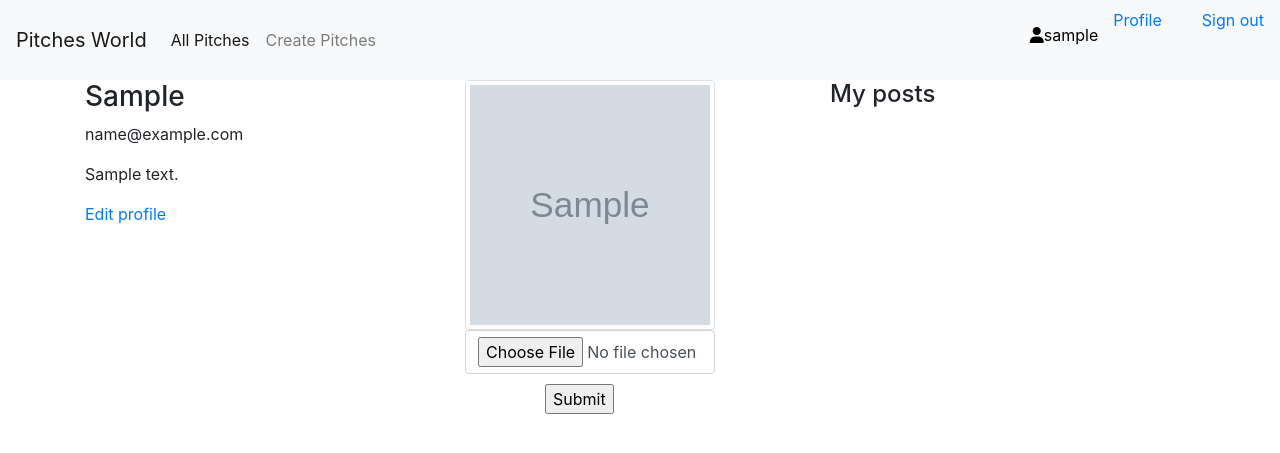
After one commit to Sieva-cmd/Pitches, a Flask app: a page that uses app/templates/navbar.html in a window 1280 px wide. The commit adds this page. Shown: the top 453 px of the page. Run offline with Flask 2, Linux system fonts and the light colour scheme; a user stored in the database is signed in; tables that the repository leaves empty hold one stand-in row (values such as "Sample post"); grey boxes marked "Sample" are stand-in pictures; some libraries are stand-ins or nearby versions.

Commit message:
add profile picture

```diff
--- a/app/__init__.py
+++ b/app/__init__.py
@@ -3,6 +3,7 @@ from flask_bootstrap import Bootstrap
 from config import config_options
 from flask_sqlalchemy import SQLAlchemy
 from flask_login import LoginManager
+from flask_uploads import UploadSet,configure_uploads,IMAGES
 
 
 
@@ -17,9 +18,13 @@ login_manager = LoginManager()
 login_manager.session_protection = 'strong'
 login_manager.login_view = 'auth.login'
 
+
+photos = UploadSet('photos',IMAGES,default_dest=lambda app:"app/static/photos")
 def create_app(config_name):
 
     app = Flask(__name__)
+
+    configure_uploads(app,photos)
 
     # Creating the app configurations
     app.config.from_object(config_options[config_name])
--- a/app/main/forms.py
+++ b/app/main/forms.py
@@ -4,6 +4,10 @@ from wtforms.validators import DataRequired
 
 class PitchForm(FlaskForm):
     title = StringField('Title', validators=[DataRequired()])
-    category = SelectField('Category', choices=[('Advertisement','Advertisement'),('Interview','Interview'),('Product','Product'),('Technology','Technology')],validators=[Required()])
+    category = SelectField('Category', choices=[('Advertisement','Advertisement'),('Interview','Interview'),('Product','Product'),('Technology','Technology')],validators=[DataRequired()])
     post = TextAreaField('Your Pitch', validators=[DataRequired()])
     submit = SubmitField('Submit Pitch')
+
+class UpdateProfile(FlaskForm):
+    bio = TextAreaField('Tell us about you.',validators = [DataRequired()])
+    submit = SubmitField('Submit')
--- a/app/main/views.py
+++ b/app/main/views.py
@@ -1,8 +1,9 @@
 from flask import render_template,request,redirect,url_for,abort
 from . import main
-from ..import db
+from ..import db, photos
 from ..models import User
 from flask_login import login_required
+from .forms import UpdateProfile
 
 
 #views
@@ -25,3 +26,35 @@ def profile(uname):
         abort(404)
 
     return render_template("profile/profile.html", user = user)
+
+
+@main.route('/user/<uname>/update',methods = ['GET','POST'])
+@login_required
+def update_profile(uname):
+    user = User.query.filter_by(username = uname).first()
+    if user is None:
+        abort(404)
+
+    form = UpdateProfile()
+
+    if form.validate_on_submit():
+        user.bio = form.bio.data
+
+        db.session.add(user)
+        db.session.commit()
+
+        return redirect(url_for('.profile',uname=user.username))
+
+    return render_template('profile/update.html',form =form)
+
+
+@main.route('/user/<uname>/update/pic',methods= ['POST'])
+@login_required
+def update_pic(uname):
+    user = User.query.filter_by(username = uname).first()
+    if 'photo' in request.files:
+        filename = photos.save(request.files['photo'])
+        path = f'photos/{filename}'
+        user.profile_pic_path = path
+        db.session.commit()
+    return redirect(url_for('main.profile',uname=uname))
--- a/app/templates/navbar.html
+++ b/app/templates/navbar.html
@@ -25,7 +25,8 @@
   </div>
   <ul class="nav navbar-nav navbar-right">
     {% if current_user.is_authenticated %}
-    <li style="color: black; padding: 15px"><i class="fas fa-user"></i></span>{{current_user.username}}</li>
+    <li style="color: black; padding: 15px; margin-bottom: 10px;"><i class="fas fa-user"></i></span>{{current_user.username}}</li>
+    <li style="margin-right: 40px;"><a href="{{url_for('main.profile',uname=current_user.username)}}">Profile</a></li>
     <li><a href="{{url_for('auth.logout')}}">Sign out</a></li>
     {% else %}
     <li><a href="{{url_for('auth.login')}}">Sign in</a></li>
--- /dev/null
+++ b/app/templates/profile/profile.html
@@ -0,0 +1,48 @@
+{% extends 'base.html'%}
+
+{% block content %}
+    <div class="container">
+    <div class="row">
+    <!-- displaying  Username-->
+    <div class="col-md-4">
+        <h3> {{user.username| capitalize}} </h3>
+        <p> {{user.email}} </p>
+
+        <!--Displaying user bio-->
+        {% if user.bio %}
+        <p> {{user.bio}}</p>
+        {%else%}
+        <p> {{user.username| capitalize}} has no bio </p>
+        {% endif %}
+
+        {% if user == current_user %}
+           <a href="{{url_for('main.update_profile',uname=user.username)}}">Edit profile</a>
+        {% endif %}
+    </div>
+
+    <!--Display profile photo-->
+    <div class="col-md-4">
+
+        {% if user.profile_pic_path %}
+           <img src="{{url_for('static',filename=user.profile_pic_path)}}" alt="" class="img-thumbnail" style="height: 250px; width: 250px;">
+        {%else%}
+          <p>No profile picture</p>
+        {% endif %}
+
+
+        {% if user == current_user %}
+            <form  action="{{url_for('main.update_pic',uname=user.username)}}" method="post" enctype = "multipart/form-data">
+
+                <input type="file"  name="photo" class="form-control" required style="width: 250px;">
+                <input type="submit" style="margin-left: 80px; margin-top: 10px;">
+            </form>
+        {% endif %}
+
+
+    </div>
+    <div class="col-md4">
+        <h4>My posts</h4>
+    </div>
+    </div>
+    </div>
+{% endblock %}
--- a/config.py
+++ b/config.py
@@ -5,6 +5,8 @@ class Config:
     SECRET_KEY = os.environ.get('SECRET_KEY')
     SQLALCHEMY_DATABASE_URI = 'postgresql+psycopg2://moringa:sieva@localhost/pitches'
     SQLALCHEMY_TRACK_MODIFICATIONS = False
+
+    UPLOADED_PHOTOS_DEST ='app/static/photos'
 
 class TestConfig(Config):
     # SQLALCHEMY_DATABASE_URI = 'postgresql+psycopg2://moringa:sieva@localhost/pitches_test'
```
Also changed, not shown: app/templates/profile/update.html (added, +8 -0 lines), app/static/photos/profile.jpg (added).
